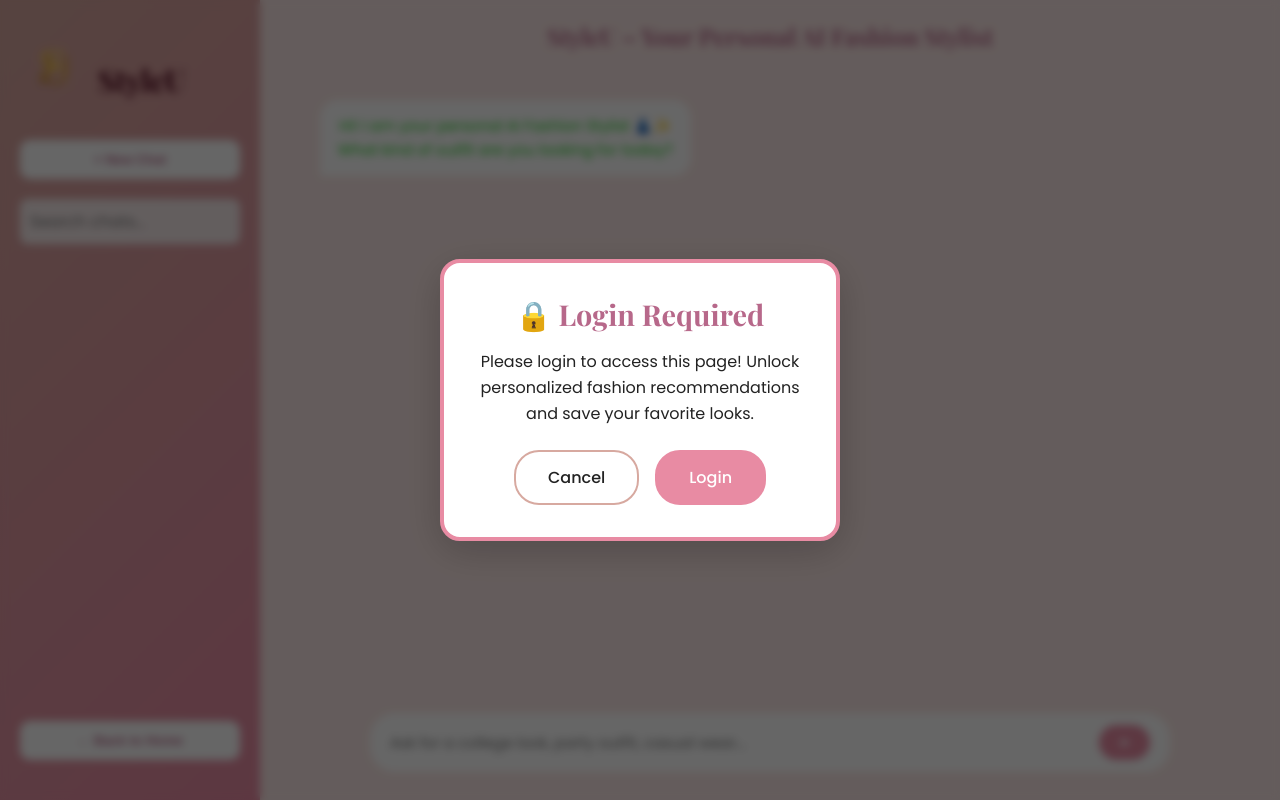
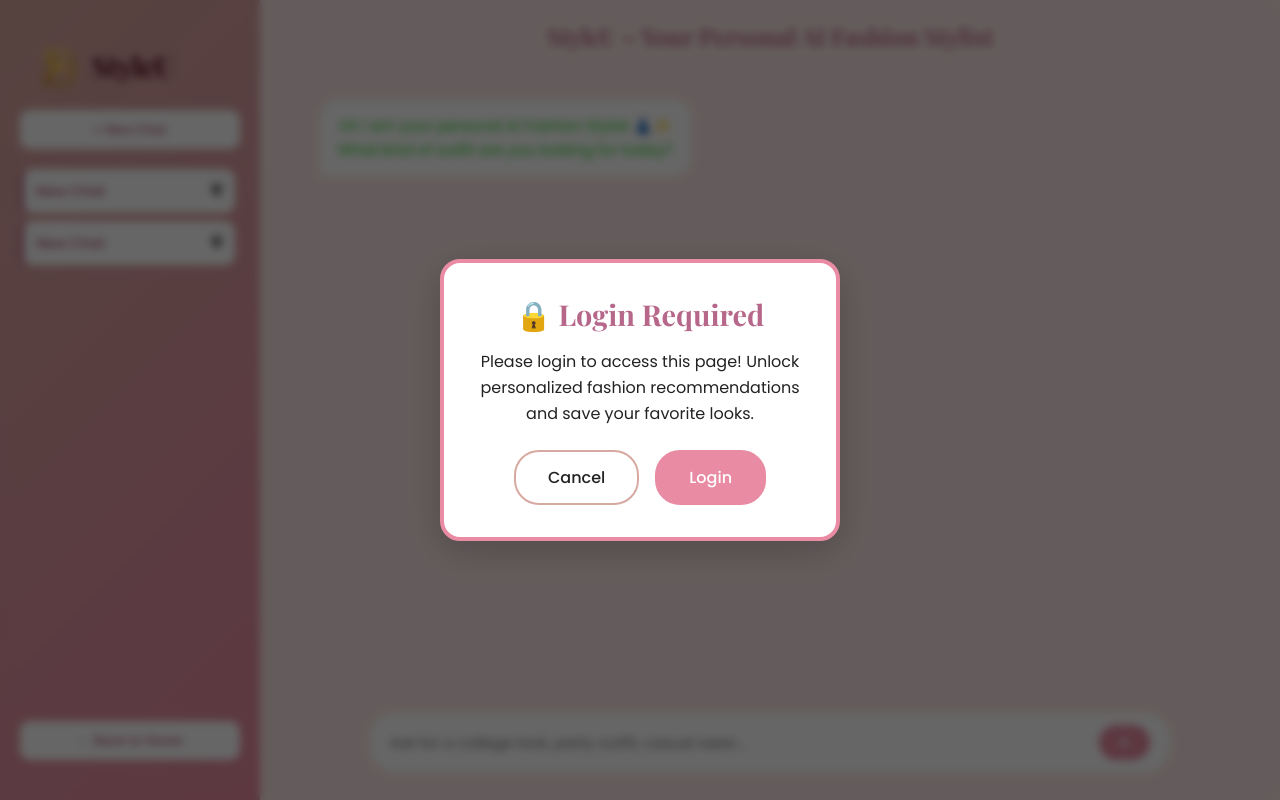
Before and after one commit to MahvishSk/Fashion-AI-Project, a React (Vite) app in the folder frontend/: page /chatbot in a window 1280 px wide. Built offline with nearby package versions, Linux system fonts and the light colour scheme.

Commit message:
Updated chatbot UI,history,logo alignment

```diff
--- a/frontend/src/components/Chatbot.jsx
+++ b/frontend/src/components/Chatbot.jsx
@@ -3,17 +3,20 @@ import { useNavigate } from "react-router-dom";
 import "../styles/Chatbot.css";
 import logo from "../assets/logo1.png";
 
+const MAX_CHATS = 9;
+
+const defaultBotMessage = {
+  sender: "bot",
+  type: "text",
+  content:
+    "Hi! I am your personal AI Fashion Stylist 👗✨\nWhat kind of outfit are you looking for today?",
+};
+
 const Chatbot = () => {
   const navigate = useNavigate();
 
-  const [messages, setMessages] = useState([
-    {
-      sender: "bot",
-      type: "text",
-      content:
-        "Hi! I am your personal AI Fashion Stylist 👗✨\nWhat kind of outfit are you looking for today?",
-    },
-  ]);
+  const [chats, setChats] = useState([]);
+  const [currentChatId, setCurrentChatId] = useState(null);
 
   const [input, setInput] = useState("");
   const [loading, setLoading] = useState(false);
@@ -21,6 +24,101 @@ const Chatbot = () => {
 
   const messagesEndRef = useRef(null);
   const textareaRef = useRef(null);
+
+  const currentChat = chats.find((chat) => chat.id === currentChatId);
+  const messages = currentChat ? currentChat.messages : [];
+
+  /* GENERATE CHAT TITLE */
+  const generateTitle = (text) => {
+    let title = text.trim();
+
+    title = title.replace(/[^a-zA-Z0-9 ]/g, "");
+
+    if (title.length > 30) {
+      title = title.substring(0, 30);
+    }
+
+    title =
+      title.charAt(0).toUpperCase() +
+      title.slice(1);
+
+    return title;
+  };
+
+  /* LOAD CHATS */
+  useEffect(() => {
+    const saved = localStorage.getItem("styleu_chats");
+
+    if (saved) {
+      const parsed = JSON.parse(saved);
+
+      if (parsed.length > 0) {
+        setChats(parsed);
+        setCurrentChatId(parsed[0].id);
+      } else {
+        createNewChat();
+      }
+    } else {
+      createNewChat();
+    }
+  }, []);
+
+  /* SAVE CHATS */
+  useEffect(() => {
+    if (chats.length > 0) {
+      localStorage.setItem("styleu_chats", JSON.stringify(chats));
+    }
+  }, [chats]);
+
+  /* AUTO SCROLL */
+  useEffect(() => {
+    messagesEndRef.current?.scrollIntoView({ behavior: "smooth" });
+  }, [messages]);
+
+  /* CREATE NEW CHAT */
+  const createNewChat = () => {
+    const newChat = {
+      id: Date.now().toString(),
+      title: "New Chat",
+      messages: [defaultBotMessage],
+    };
+
+    setChats((prev) => {
+      let updated = [newChat, ...prev];
+
+      if (updated.length > MAX_CHATS) {
+        updated = updated.slice(0, MAX_CHATS);
+      }
+
+      return updated;
+    });
+
+    setCurrentChatId(newChat.id);
+  };
+
+  /* DELETE CHAT */
+  const deleteChat = (chatId) => {
+    const updated = chats.filter((chat) => chat.id !== chatId);
+
+    setChats(updated);
+
+    if (chatId === currentChatId) {
+      if (updated.length > 0) {
+        setCurrentChatId(updated[0].id);
+      } else {
+        createNewChat();
+      }
+    }
+  };
+
+  /* UPDATE MESSAGES */
+  const updateMessages = (newMessages) => {
+    setChats((prev) =>
+      prev.map((chat) =>
+        chat.id === currentChatId ? { ...chat, messages: newMessages } : chat
+      )
+    );
+  };
 
   const handleSend = async () => {
     if (!input.trim()) return;
@@ -31,9 +129,23 @@ const Chatbot = () => {
       content: input,
     };
 
-    setMessages((prev) => [...prev, userMessage]);
+    let updatedMessages = [...messages, userMessage];
+
+    /* AUTO CHAT TITLE */
+    if (messages.length === 1) {
+      const title = generateTitle(input);
+
+      setChats((prev) =>
+        prev.map((chat) =>
+          chat.id === currentChatId ? { ...chat, title } : chat
+        )
+      );
+    }
+
+    updateMessages(updatedMessages);
 
     const currentInput = input;
+
     setInput("");
     setLoading(true);
 
@@ -52,13 +164,7 @@ const Chatbot = () => {
       });
 
       const data = await response.json();
-      console.log("Backend Response:", data);
 
-      if (!data) {
-        throw new Error("Empty response");
-      }
-
-      // 🔥 HANDLE ALL BACKEND STRUCTURES SAFELY
       let imageUrl = null;
       let stylingTips = [];
 
@@ -73,9 +179,7 @@ const Chatbot = () => {
         stylingTips = data.stylingTips || [];
       }
 
-      if (!imageUrl) {
-        throw new Error("Image URL missing");
-      }
+      if (!imageUrl) throw new Error("Image missing");
 
       const imageMessage = {
         sender: "bot",
@@ -84,23 +188,22 @@ const Chatbot = () => {
         source: data.source || "ai-generated",
       };
 
-      const updatedMessages = [...messages, userMessage, imageMessage];
+      updatedMessages = [...updatedMessages, imageMessage];
 
       if (stylingTips.length > 0) {
         const tipsMessage = {
           sender: "bot",
           type: "text",
-          content: "✨ **Styling Tips:**\n\n• " + stylingTips.join("\n• "),
+          content: "✨ Styling Tips:\n\n• " + stylingTips.join("\n• "),
         };
+
         updatedMessages.push(tipsMessage);
       }
 
-      setMessages(updatedMessages);
+      updateMessages(updatedMessages);
     } catch (error) {
-      console.error("Error:", error);
-
-      setMessages((prev) => [
-        ...prev,
+      updateMessages([
+        ...updatedMessages,
         {
           sender: "bot",
           type: "text",
@@ -113,10 +216,6 @@ const Chatbot = () => {
     }
   };
 
-  useEffect(() => {
-    messagesEndRef.current?.scrollIntoView({ behavior: "smooth" });
-  }, [messages]);
-
   const handleKeyDown = (e) => {
     if (e.key === "Enter" && !e.shiftKey) {
       e.preventDefault();
@@ -126,43 +225,45 @@ const Chatbot = () => {
 
   return (
     <div className="app-container">
-      {/* Sidebar */}
+      {/* SIDEBAR */}
       <div className="sidebar">
         <div className="sidebar-header">
           <img src={logo} alt="StyleU Logo" className="sidebar-logo" />
           <h2 className="brand-name">StyleU</h2>
         </div>
 
-        <button
-          className="new-chat-btn"
-          onClick={() =>
-            setMessages([
-              {
-                sender: "bot",
-                type: "text",
-                content:
-                  "Hi! I am your personal AI Fashion Stylist 👗✨\nWhat kind of outfit are you looking for today?",
-              },
-            ])
-          }
-        >
+        <button className="new-chat-btn" onClick={createNewChat}>
           + New Chat
         </button>
 
-        <input
-          className="search-bar"
-          type="text"
-          placeholder="Search chats..."
-        />
+        <div className="chat-history">
+          {chats.map((chat) => (
+            <div
+              key={chat.id}
+              className={`chat-item ${
+                chat.id === currentChatId ? "active" : ""
+              }`}
+            >
+              <span onClick={() => setCurrentChatId(chat.id)}>
+                {chat.title}
+              </span>
 
-        <div className="chat-history"></div>
+              <button
+                className="delete-chat"
+                onClick={() => deleteChat(chat.id)}
+              >
+                🗑
+              </button>
+            </div>
+          ))}
+        </div>
 
         <button className="back-btn" onClick={() => navigate("/home")}>
           ← Back to Home
         </button>
       </div>
 
-      {/* Chat Section */}
+      {/* CHAT AREA */}
       <div className="chat-section">
         <div className="main-title">
           StyleU – Your Personal AI Fashion Stylist
@@ -186,8 +287,8 @@ const Chatbot = () => {
                       alt="Outfit"
                       className="outfit-image"
                       onClick={() => setSelectedImage(msg.imageUrl)}
-                      style={{ cursor: "pointer" }}
                     />
+
                     <div className={`source-badge ${msg.source}`}>
                       {msg.source === "ai-generated"
                         ? "🔥 AI Generated"
@@ -208,14 +309,14 @@ const Chatbot = () => {
           <div ref={messagesEndRef} />
         </div>
 
-        {/* Fullscreen Image Modal */}
+        {/* IMAGE MODAL */}
         {selectedImage && (
           <div className="image-modal" onClick={() => setSelectedImage(null)}>
             <img src={selectedImage} alt="Full View" />
           </div>
         )}
 
-        {/* Input */}
+        {/* INPUT */}
         <div className="input-container">
           <div className="input-wrapper">
             <textarea
@@ -231,6 +332,7 @@ const Chatbot = () => {
               onKeyDown={handleKeyDown}
               className="chat-textarea"
             />
+
             <button onClick={handleSend} disabled={loading}>
               ➤
             </button>
--- a/frontend/src/styles/Chatbot.css
+++ b/frontend/src/styles/Chatbot.css
@@ -41,24 +41,32 @@ html, body {
   padding: 20px;
 }
 
+/* SIDEBAR HEADER */
 .sidebar-header {
   display: flex;
   align-items: center;
-  gap: 8px;
-  margin-bottom: 30px;
+  padding: 0;
 }
 
+/* LOGO */
 .sidebar-logo {
-  width: 70px;
-  height: auto;
+  width: 80px;
+  height: 90px;
+  object-fit: contain;
+  margin: 0;
 }
 
+/* BRAND NAME */
 .brand-name {
   font-family: 'Playfair Display', serif;
-  font-size: 30px;
+  font-size: 28px;
   font-weight: 700;
   color: #4b0018;
+  margin: 0;
+  margin-left: -8px; /* removes visual gap */
 }
+
+/* NEW CHAT + BACK BUTTON */
 
 .new-chat-btn,
 .back-btn {
@@ -70,30 +78,85 @@ html, body {
   border-radius: 10px;
   font-weight: 600;
   cursor: pointer;
-  transition: 0.3s;
+  transition: 0.25s;
   margin-bottom: 20px;
 }
 
 .new-chat-btn:hover,
 .back-btn:hover {
   transform: translateY(-2px);
+  background: #fff;
 }
 
-.search-bar {
-  width: 100%;
-  padding: 10px;
-  border-radius: 8px;
-  border: none;
-  margin-bottom: 15px;
-  background: rgba(255,255,255,0.8);
-}
+/* CHAT HISTORY */
 
 .chat-history {
   flex: 1;
   overflow-y: auto;
+  padding-right: 5px;
+}
+
+/* CHAT ITEM */
+
+.chat-item {
+  display: flex;
+  justify-content: space-between;
+  align-items: center;
+
+  background: rgba(255,255,255,0.95);
+  color: var(--heading-color);
+
+  padding: 10px 12px;
+  border-radius: 10px;
+  margin-bottom: 8px;
+
+  cursor: pointer;
+  font-size: 14px;
+  font-weight: 500;
+
+  transition: all 0.2s ease;
+}
+
+/* TITLE TEXT */
+
+.chat-item span {
+  flex: 1;
+  color: var(--heading-color);
+  font-weight: 600;
+}
+
+/* HOVER */
+
+.chat-item:hover {
+  background: white;
+  transform: translateX(3px);
+}
+
+/* ACTIVE CHAT */
+
+.chat-item.active {
+  background: white;
+  border-left: 4px solid var(--heading-color);
+  font-weight: 600;
+}
+
+/* DELETE BUTTON */
+
+.delete-chat {
+  background: transparent;
+  border: none;
+  cursor: pointer;
+  font-size: 14px;
+  margin-left: 8px;
+  transition: 0.2s;
+}
+
+.delete-chat:hover {
+  transform: scale(1.2);
 }
 
 /* 6. CHAT SECTION */
+
 .chat-section {
   flex: 1;
   display: flex;
@@ -111,6 +174,7 @@ html, body {
 }
 
 /* 7. MESSAGES */
+
 .messages-container {
   flex: 1;
   padding: 20px 60px;
@@ -143,7 +207,8 @@ html, body {
   border-bottom-left-radius: 4px;
 }
 
-/* ===== IMAGE CARD ===== */
+/* IMAGE CARD */
+
 .outfit-card {
   background: white;
   border-radius: 18px;
@@ -164,7 +229,8 @@ html, body {
   display: block;
 }
 
-/* ===== SOURCE BADGE ===== */
+/* SOURCE BADGE */
+
 .source-badge {
   position: absolute;
   top: 12px;
@@ -179,7 +245,8 @@ html, body {
   backdrop-filter: blur(6px);
 }
 
-/* 8. INPUT AREA */
+/* INPUT AREA */
+
 .input-container {
   padding: 20px;
   display: flex;
@@ -217,14 +284,15 @@ html, body {
   cursor: pointer;
   font-weight: 600;
   margin-left: 10px;
-  transition: 0.3s;
+  transition: 0.25s;
 }
 
 .input-wrapper button:hover {
   background: var(--heading-color);
 }
 
-/* ===== FULLSCREEN MODAL ===== */
+/* FULLSCREEN IMAGE */
+
 .image-modal {
   position: fixed;
   inset: 0;
@@ -242,19 +310,23 @@ html, body {
   border-radius: 16px;
 }
 
-/* ===== ANIMATION ===== */
+/* ANIMATION */
+
 @keyframes fadeIn {
   from { opacity: 0; transform: translateY(10px); }
   to { opacity: 1; transform: translateY(0); }
 }
 
-/* Styling tips formatting */
+/* STYLING TIPS */
+
 .message.bot p {
   white-space: pre-line;
 }
 
-/* ===== RESPONSIVE ===== */
+/* RESPONSIVE */
+
 @media (max-width: 900px) {
+
   .app-container { flex-direction: column; }
 
   .sidebar {
@@ -266,11 +338,18 @@ html, body {
   }
 
   .messages-container { padding: 15px 20px; }
+
   .message { max-width: 80%; }
 }
 
 @media (max-width: 600px) {
+
   .messages-container { padding: 10px 15px; }
-  .message { max-width: 85%; font-size: 14px; }
+
+  .message {
+    max-width: 85%;
+    font-size: 14px;
+  }
+
   .input-wrapper { width: 95%; }
 }
```
